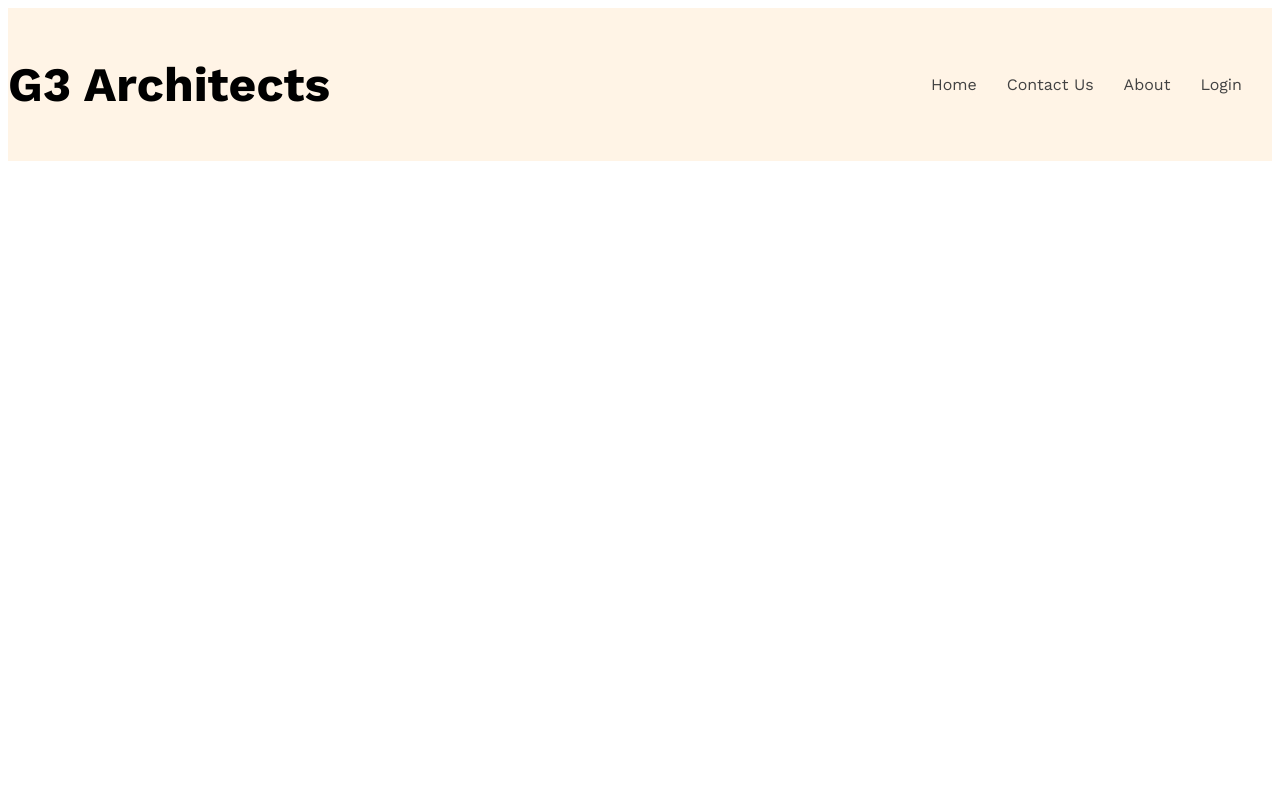
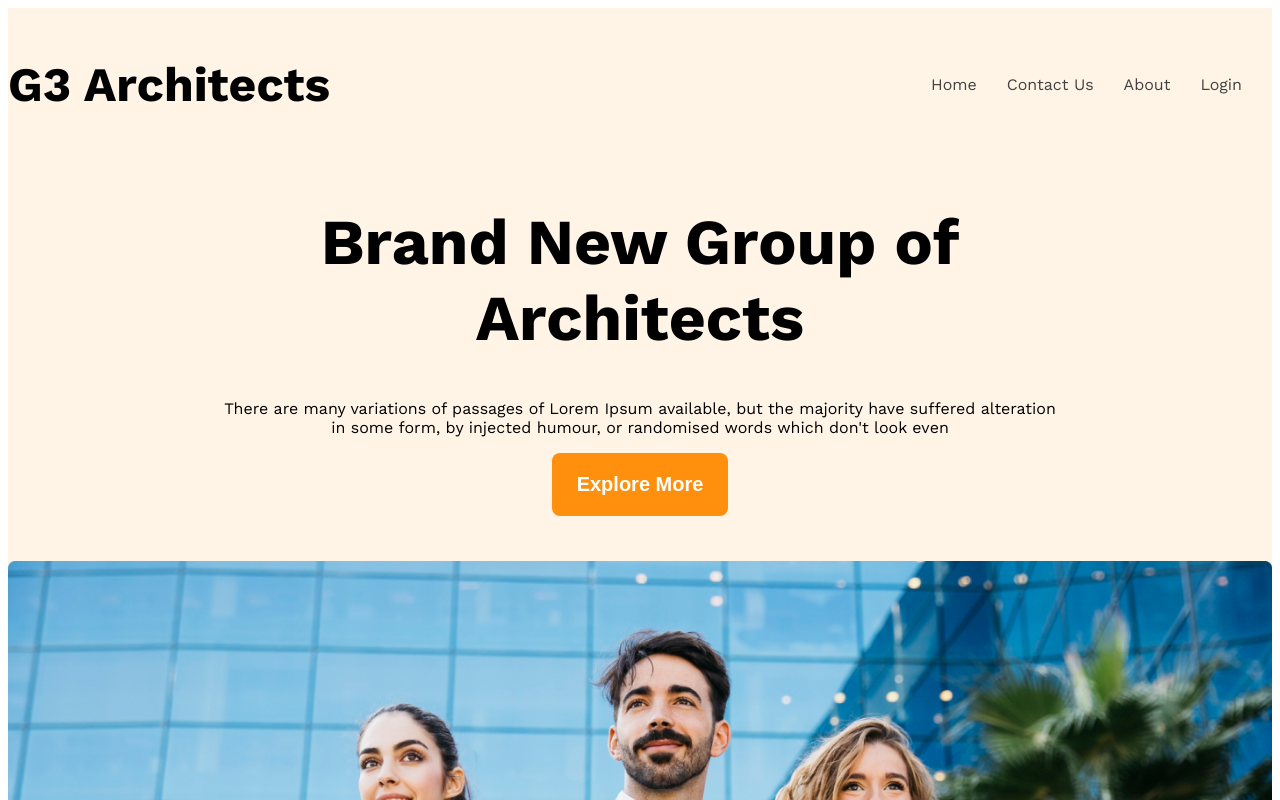
Before and after one commit to ainCode247/architects-responsive-website, a plain HTML site: page index.html in a window 1280 px wide. Shown: the top 800 px of the page. Drawn offline with nearby package versions, Linux system fonts and the light colour scheme.

Commit message:
pushing first Query

```diff
--- a/index.html
+++ b/index.html
@@ -20,7 +20,13 @@
         </nav>
 
         <div class="banner">
-
+            <div class="banner-contant">
+                <h1 class="banner-title">Brand New
+                    Group of Architects</h1>
+                <p class="banner-description">There are many variations of passages of Lorem Ipsum available, but the majority have suffered alteration in some form, by injected humour, or randomised words which don't look even</p>
+                <button class="btn-primary">Explore More</button>
+            </div>
+            <img class="banner-image" src="images/banner.png" alt="">
         </div>
     </header>
 
--- a/styles/architect.css
+++ b/styles/architect.css
@@ -19,6 +19,15 @@
 }
 .bg-light{
     background-color: rgba(255, 144, 14, 0.1);
+}
+.btn-primary{
+    background-color: #FF900E;
+    color: white;
+    padding: 20px 25px;
+    font-size: 1.25rem;
+    font-weight: 600;
+    border-radius: 8px;
+    border: none;
 }
 
 /* Header Styles */
@@ -45,3 +54,24 @@
     max-width: 1440px;
     margin: 0 auto;
 }
+/* banner related style */
+.banner-contant{
+    max-width: 850px;
+    margin: 0 auto;
+    text-align: center;
+    margin-bottom: 45px;
+}
+.banner-title{
+    font-weight: 700;
+    font-size: 4rem;
+}
+.banner-image{
+    width: 100%;
+}
+/* first resposive media Query */
+@media screen and (max-width: 576px) {
+    .navber,
+    .nav-link{
+        flex-direction: column;
+    }
+}
```
